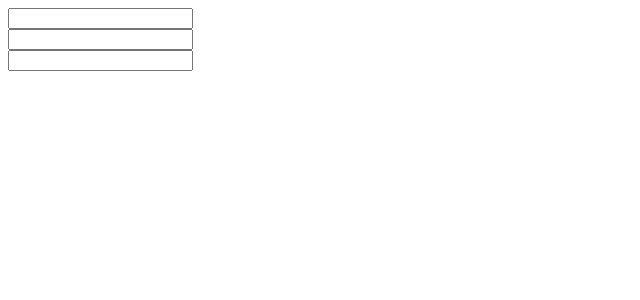
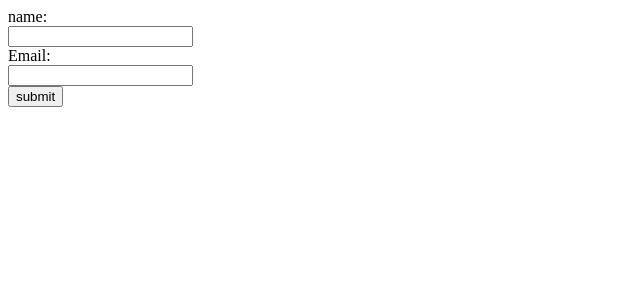
Before and after one commit to kanaiya-valvi/React-practice, a React (Create React App) app: page / in a window 1280 px wide. Shown: the top 300 px of the page, without its empty margins (0-640 px from the left). Built offline with nearby package versions, Linux system fonts and the light colour scheme.

Commit message:
add custom input validation hook

```diff
--- a/src/components/Form.js
+++ b/src/components/Form.js
@@ -1,26 +1,63 @@
 import Inputs from "./Inputs";
+import useInput from "../hooks/InputValidation";
 const Form = () => {
+  const {
+    value: enterdName,
+    isValid: nameIsValid,
+    valueChangeHenders: nameCahangedHender,
+  } = useInput((value) => value.trim() !== "");
+  const {
+    value: enteredEmail,
+    isValid: emialIsValid,
+    valueChangeHenders: emailChangeHender,
+  } = useInput((value) => value.includes("@"));
   const inputfild = [
-    { key_no: 1, name: "name", type: "text", id: "name", value: "" },
-    { key_no: 2, name: "Email", type: "email", id: "email", value: "" },
     {
-      key_no: 3,
-      name: "Password",
-      type: "password",
-      id: "password",
-      value: "",
+      key_no: 1,
+      name: "name",
+      type: "text",
+      id: "name",
+      change: nameCahangedHender,
+      value: enterdName,
     },
+    {
+      key_no: 2,
+      name: "Email",
+      type: "email",
+      id: "email",
+      change: emailChangeHender,
+      value: enteredEmail,
+    },
+    // {
+    //   key_no: 3,
+    //   name: "Password",
+    //   type: "password",
+    //   id: "password",
+    //   cahnge: valueChangeHenders,
+    //   value: "",
+    // },
   ];
 
-  return inputfild.map((data, mov) => (
-    <form>
-      <Inputs
-        data={mov.toString()}
-        type={data.type}
-        id={data.id}
-        name={data.name}
-      />
+  const submitHandler = (e) => {
+    e.preventDefault();
+    if (nameIsValid && emialIsValid) console.log(enterdName, enteredEmail);
+    else console.log("somthig is Wrong!!");
+  };
+
+  return (
+    <form onSubmit={submitHandler}>
+      {inputfild.map((data) => (
+        <Inputs
+          key={data.key_no}
+          type={data.type}
+          id={data.id}
+          change={data.change}
+          name={data.name}
+          value={data.value}
+        />
+      ))}
+      <button type="submit">submit</button>
     </form>
-  ));
+  );
 };
 export default Form;
--- a/src/components/Inputs.js
+++ b/src/components/Inputs.js
@@ -1,11 +1,16 @@
 const Inputs = (props) => {
-  console.log(props.data)
   return (
-    // <div key={props.keys}>
-    //   <label htmlFor={props.id}>{props.name}:</label>
-    //   <br />
-    <input key={props.data} type={props.type} id={props.id} name={props.name} />
-    // </div>
+    <div key={props.keys}>
+      <label htmlFor={props.id}>{props.name}:</label>
+      <br />
+      <input
+        type={props.type}
+        id={props.id}
+        onChange={props.change}
+        name={props.name}
+        value={props.value}
+      />
+    </div>
   );
 };
 export default Inputs;
--- a/src/hooks/InputValidation.js
+++ b/src/hooks/InputValidation.js
@@ -1,7 +1,14 @@
 import { useState } from "react";
-const useInput = () => {
-  const [enterValue, setEnterValue] = useState("");
-  const [valueIsValid, setValueIsValid] = useState("false");
+const useInput = (validateValue) => {
+  const [enteredValue, setEnterValue] = useState("");
+
+  const valueIsValid = validateValue(enteredValue);
+
+  const valueChangeHenders = (event) => {
+    setEnterValue(event.target.value);
+  };
+
+  return { value: enteredValue, valueChangeHenders, isValid: valueIsValid };
 };
 
 export default useInput;
```
